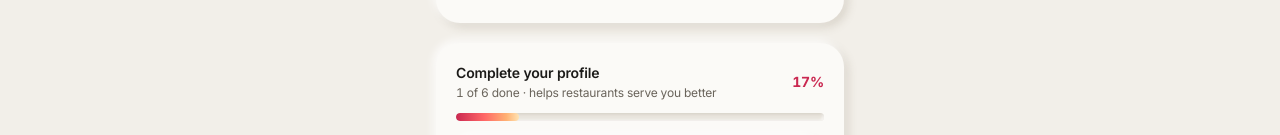
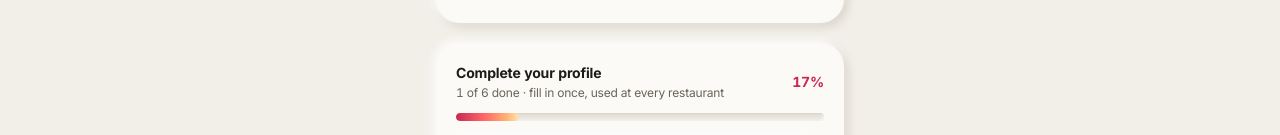
Before and after one commit to kaashif04/bizwallet, a Next.js app: page /customer/profile in a window 1280 px wide. Shown: the part 299-434 px from the top of the page. Built offline with nearby package versions, Linux system fonts and the light colour scheme; no server answers.

Commit message:
Profile nudge: fill in once, used at every restaurant
Co-Authored-By: Claude Opus 5.5 <noreply@anthropic.com>

```diff
--- a/components/customer/ProfileView.tsx
+++ b/components/customer/ProfileView.tsx
@@ -147,10 +147,10 @@ export default function ProfileView({ data }: { data: ProfileData }) {
       >
         <div className="flex items-center justify-between">
           <div>
-            <p className="text-sm font-semibold text-slate-900">Complete your profile</p>
+            <p className="text-sm font-bold text-ink-900">Complete your profile</p>
             <p className="mt-0.5 text-xs text-slate-500">
               {completedCount} of {totalFields} done
-              {completedCount === totalFields ? " · all done" : " · helps restaurants serve you better"}
+              {completedCount === totalFields ? " · all done" : " · fill in once, used at every restaurant"}
             </p>
           </div>
           <span className="text-sm font-bold text-brand-600">{completionPercent}%</span>
```
